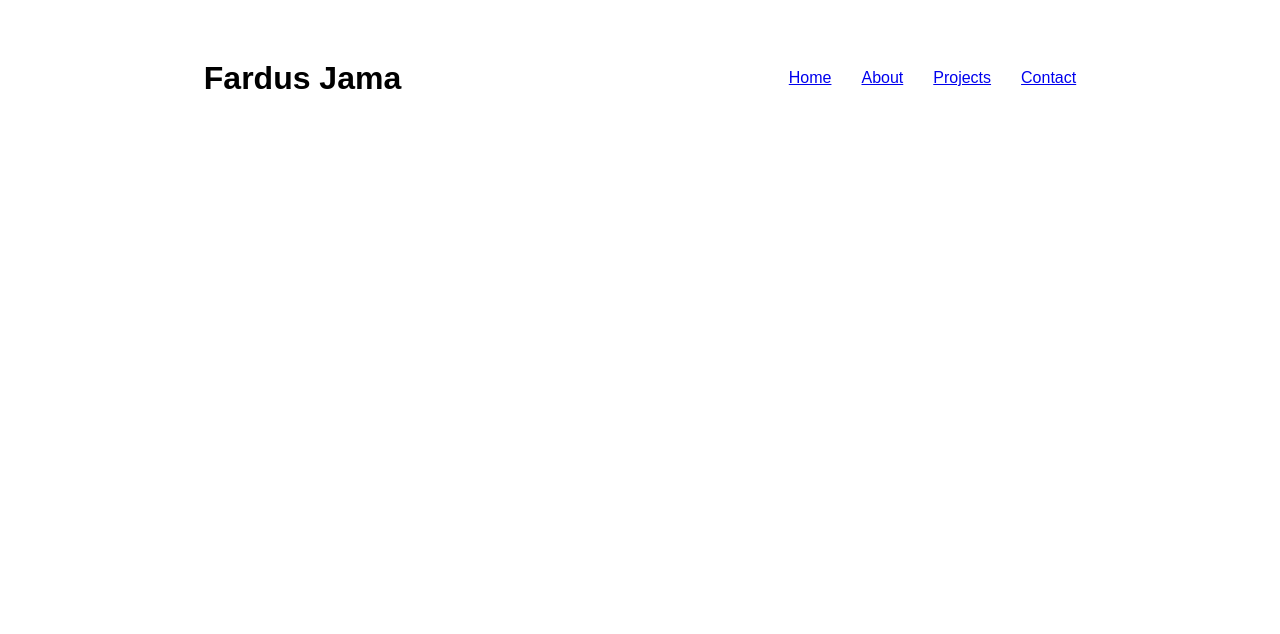
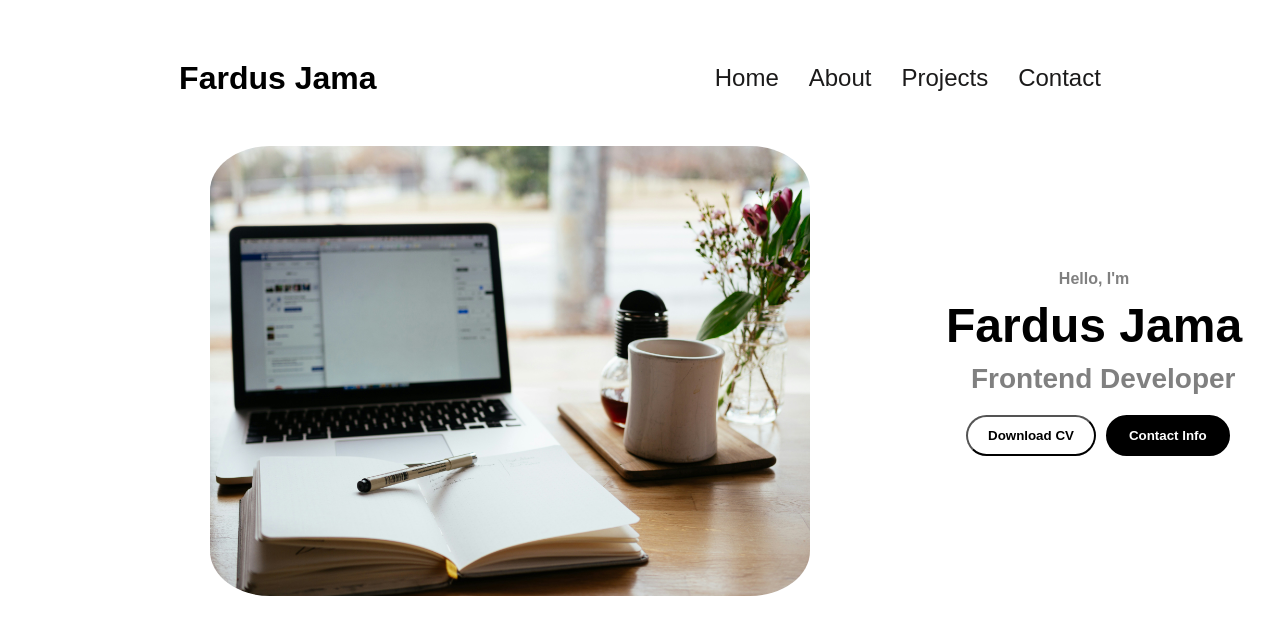
Before and after one commit to Fardus242/My-Portfolio-Site, a plain HTML site: page index.html in a window 1280 px wide. Drawn offline with Linux system fonts and the light colour scheme.

Commit message:
added hero section, image, and cv and contact button

```diff
--- a/index.css
+++ b/index.css
@@ -14,7 +14,7 @@ html{
 }
 
 p{
-    color: rgb(183, 134, 228);
+    color: grey;
 }
 
 /*transition*/
@@ -39,4 +39,102 @@ p{
 .nav-links{
     gap: 30px;
     list-style: none;
+    font-size: 1.5rem;
 }
+
+
+img{
+    width: 600px;
+    max-width: 100%;
+    max-height: 100%;
+    border-radius: 10%;
+}
+
+a{
+    text-decoration: none;
+    color: rgb(27, 26, 26);
+}
+
+a:hover{
+    text-decoration: underline;
+    text-decoration-color: grey;
+    text-underline-offset: 1rem;
+}
+
+.logo{
+    font: 2.5rem;
+    cursor: default;
+
+}
+
+.heroSection{
+    display: flex;
+    align-items: center;
+    flex-direction: row;
+    gap: 10%;
+}
+
+img{
+   margin-left:200px ;
+}
+
+.p1{
+    font-size: 1rem;
+    text-align: center;
+    font-weight: 600;
+
+}
+
+.sectionText{
+    font-size: 1.75rem;
+    font-weight: 600px;
+    margin-left: 35px;
+    font-weight: 600;
+    color: grey;
+}
+.title{
+    padding:10px ;
+    font-size:3rem;
+}
+
+.btn{
+    padding: 20px;
+display: flex;
+flex-direction: row;
+gap: 10px;
+margin-left: 10px;
+}
+
+.cv{
+    background-color: white ;
+    color:black;
+    border-radius: 50px;
+    padding: 10px 20px;
+    cursor: pointer;
+    font-weight: 600;
+
+}
+.contact{
+    background-color: black;
+    color: white;
+    border: black solid;
+    border-radius: 50px;
+    padding: 10px 20px;
+    cursor: pointer;
+    font-weight: 600;
+}
+/*
+.heroSection{
+    display: flex;
+    justify-content: center;
+    align-items: center;
+}*/
+
+/*create a part which has different headings, also links, image on the side with github links as well as linkedin"
+Hello, I'm
+
+John Doe
+Frontend Developer
+put them in same div then do flex box
+
+get font from google - poppins link and paste in html
--- a/index.html
+++ b/index.html
@@ -8,7 +8,7 @@
 </head>
 <body>
     <div class="nav">
-    <h1>Fardus Jama</h1>
+    <h1 class="logo">Fardus Jama</h1>
 
        <ul class="nav-links">
         <li><a href="#Home">Home</a></li>
@@ -19,5 +19,26 @@
     </div>
 
 
+    <section id="profile">
+    <div class="heroSection">
+        <div class="img" >
+        <img src="img/nick-morrison-FHnnjk1Yj7Y-unsplash.jpg" alt=" Fardus Jama Profile picture">
+    </div>
+       <div class="textSection">
+        <p class="p1">Hello, I'm</p>
+        <h1 class="title">Fardus Jama</h1>
+        <p1 class="sectionText">Frontend Developer</p1>
+        <div class="btn">
+       <button class="cv">Download CV</button>
+       <button class="contact">Contact Info</button>
+    </div>
+    </div>
+
+
+    </div>
+</section>
+   <!-- <section>About</section>-->
+
+
 </body>
 </html>
```
Also changed, not shown: img/github.png (added), img/linkedin.png (added), img/nick-morrison-FHnnjk1Yj7Y-unsplash.jpg (added).
